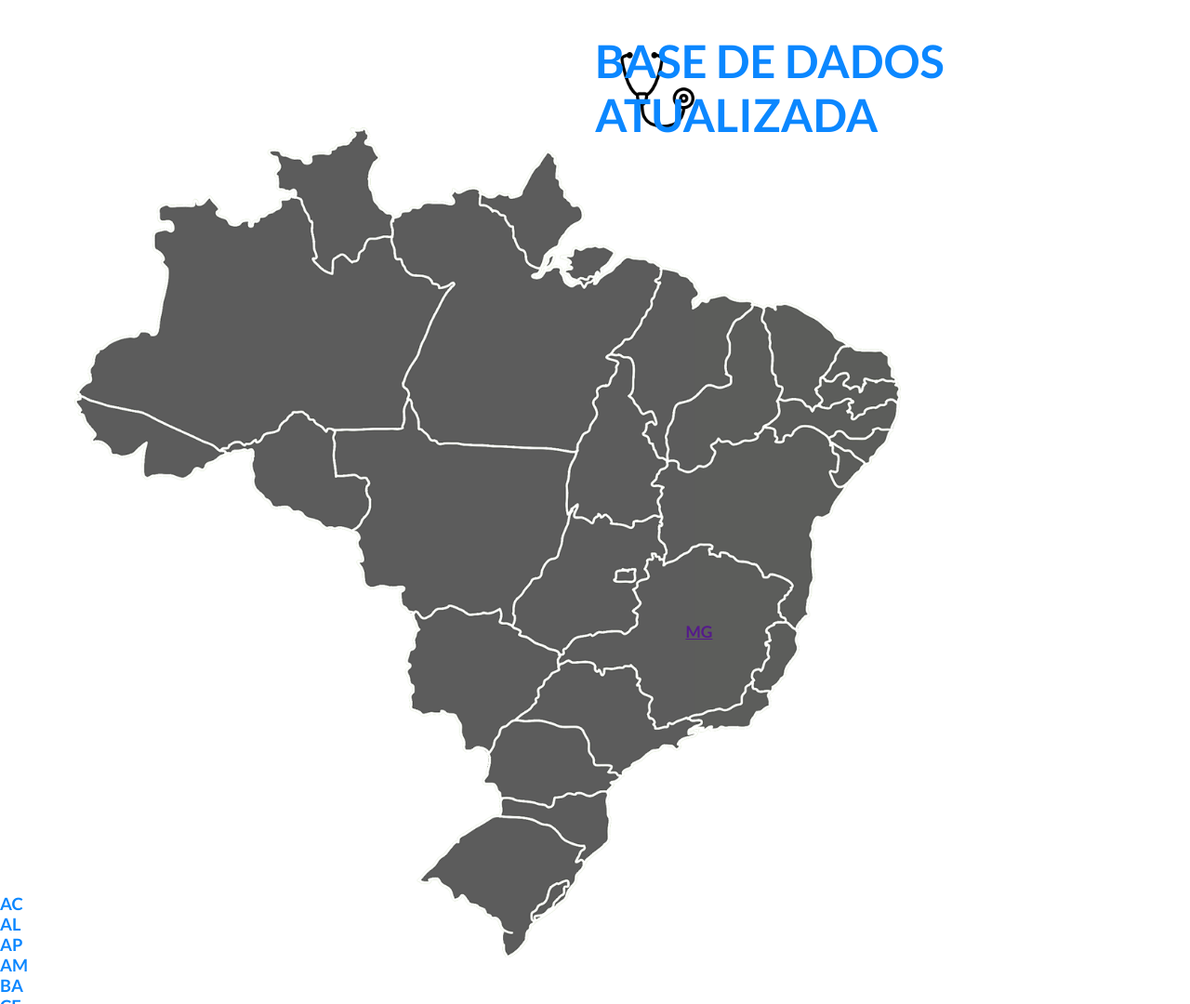
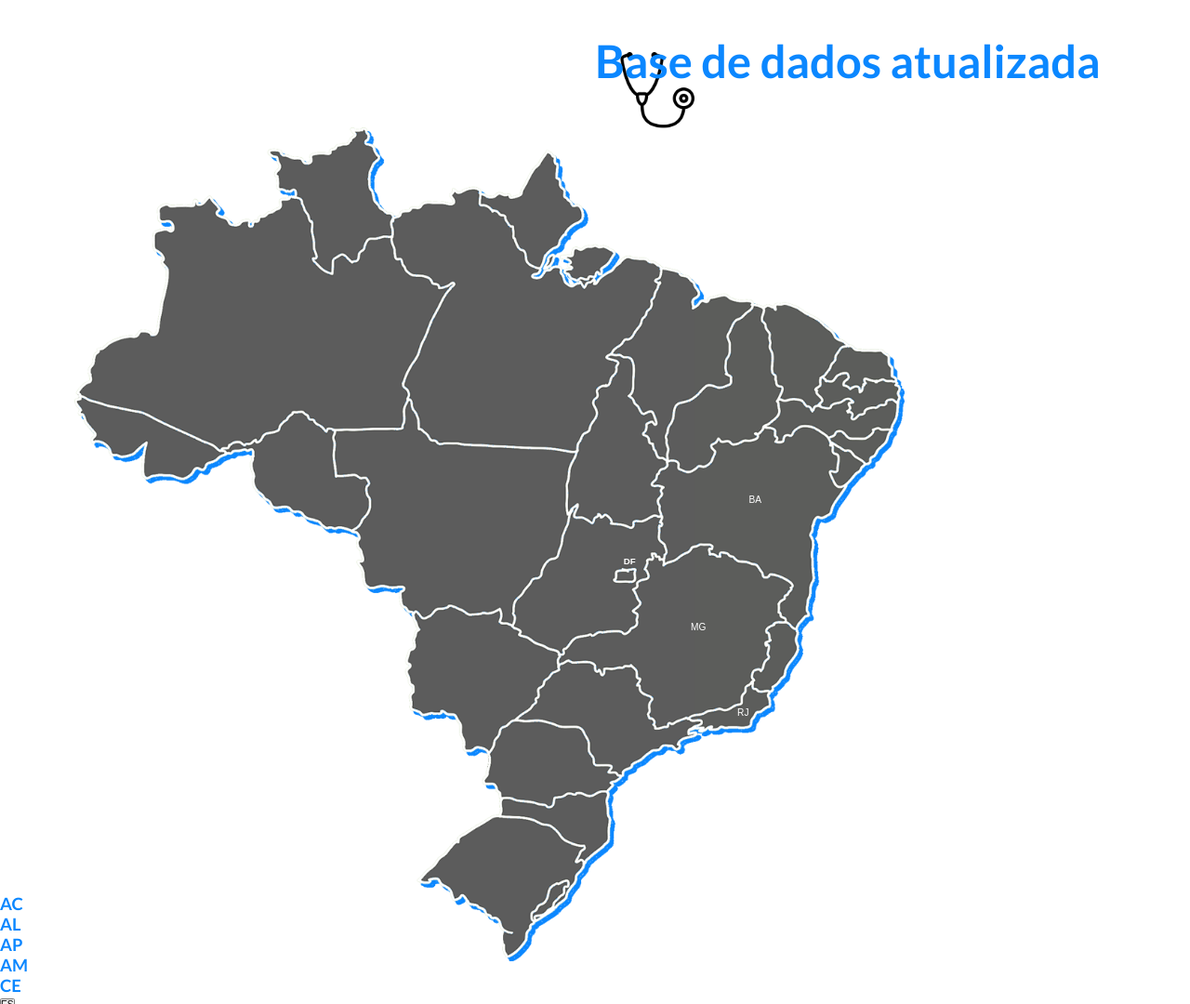
Before and after one commit to EIleven/datacare, a plain HTML site: page index.html in a window 1280 px wide. Shown: the part 1720-2800 px from the top of the page at 93% size. Drawn offline with Linux system fonts and the light colour scheme.

Commit message:
att-script

```diff
--- a/index.html
+++ b/index.html
@@ -6,7 +6,7 @@
     <meta name="viewport" content="width=device-width, initial-scale=1.0">
     <link rel="stylesheet" href="/style/style.css">
     <link rel="stylesheet" href="/style/responsive.css">
-    <title>MEDCARE BRASIL</title>
+    <title>Datacare</title>
 </head>
 <body>
     <main>
@@ -70,7 +70,7 @@
         <div class="third-container">
             <div class="data_base_title">
                 <img src="imagens/stethoscope.png" alt="" class="stetoscope">
-                <h2 id="db_title">BASE DE DADOS ATUALIZADA</h2>
+                <h2 id="db_title">Base de dados atualizada</h2>
             </div>
             <div class="map">
                 <img src="imagens/mapa-brasil.png" alt="">
@@ -80,23 +80,31 @@
                 <h2>AL</h2>
                 <h2>AP</h2>
                 <h2>AM</h2>
-                <h2>BA</h2>
+                <button id="ba">
+                    BA
+                </button>
                 <h2>CE</h2>
-                <h2>DF</h2>
-                <h2>ES</h2>
+                <button id="df" onclick="cliclou()">
+                    <strong>DF</strong>
+                </button>
+                <button id="es">
+                    ES
+                </button>
                 <h2>GO</h2>
                 <h2>MA</h2>
                 <h2>MT</h2>
                 <h2>MS</h2>
-                <a href="" id="mg">
-                    <h2>MG</h2>
-                </a>
+                <button id="mg">
+                    MG
+                </button>
                 <h2>PA</h2>
                 <h2>PB</h2>
                 <h2>PR</h2>
                 <h2>PE</h2>
                 <h2>PI</h2>
-                <h2>RJ</h2>
+                <button id="rj">
+                    RJ
+                </button>
                 <h2>RN</h2>
                 <h2>RS</h2>
                 <h2>RO</h2>
@@ -120,7 +128,7 @@
 
 
 
-
+    <script src="script.js"></script>
 
 
 </body>
--- a/style/style.css
+++ b/style/style.css
@@ -59,6 +59,7 @@ button {
     left: 1094px;
     position: absolute;
     display: flow;
+    filter: drop-shadow(2px 4px 8px #585858)
 }
 
 #ondas {
@@ -163,8 +164,8 @@ button {
     top: 0px;
     left: 725px;
 
-    background: #2250a0a9 0% 0% no-repeat padding-box;
-    opacity: 0.96;
+    background: #0B87FF 4% 0% no-repeat padding-box;
+    opacity: 0.6;
     position: absolute;
     border-radius: 20px;
 }
@@ -267,11 +268,11 @@ button {
 
     position: absolute;
     border-radius: 44px;
-    background: #0b87ff 0% 0% no-repeat padding-box;
+    background: linear-gradient(#0b87ff, #fff) 0% 0% no-repeat padding-box;
     box-shadow: 0px 3px 6px #0000009c;
     opacity: 1;
 
-    color: #ffffff;
+    color: black;
 
     font-size: 30px;
     font-family: Lato, Regular, sans-serif;
@@ -303,6 +304,7 @@ button {
     top: 1141px;
     left: 136px;
 
+    filter: drop-shadow(5px 5px 8px);
     position: absolute;
 }
 
@@ -384,6 +386,8 @@ button {
 
     top: 91px;
     left: 100px;
+
+    filter: drop-shadow(6px 6px #0B87FF);
 }
 
 .third-container .states {
@@ -414,5 +418,39 @@ button {
 .third-container #mg {
     position: absolute;
     top: 3130px;
-    left: 966px;
+    left: 936px;
+    background-color: transparent;
+    color: white;
+    width: 6rem;
+    border: transparent;
 }
+
+.third-container #ba {
+    position: absolute;
+    top: 2950px;
+    left: 1016px;
+    background-color: transparent;
+    color: white;
+    width: 6rem;
+    border: transparent;
+}
+
+.third-container #rj {
+    position: absolute;
+    top: 3250px;
+    left: 999px;
+    background-color: transparent;
+    color: white;
+    width: 6rem;
+    border: transparent;
+}
+
+.third-container #df {
+    position: absolute;
+    top: 3036px;
+    left:839px;
+    background-color: transparent;
+    color: white;
+    width: 6rem;
+    border: transparent;
+}
```
Also changed, not shown: script.js (added).
